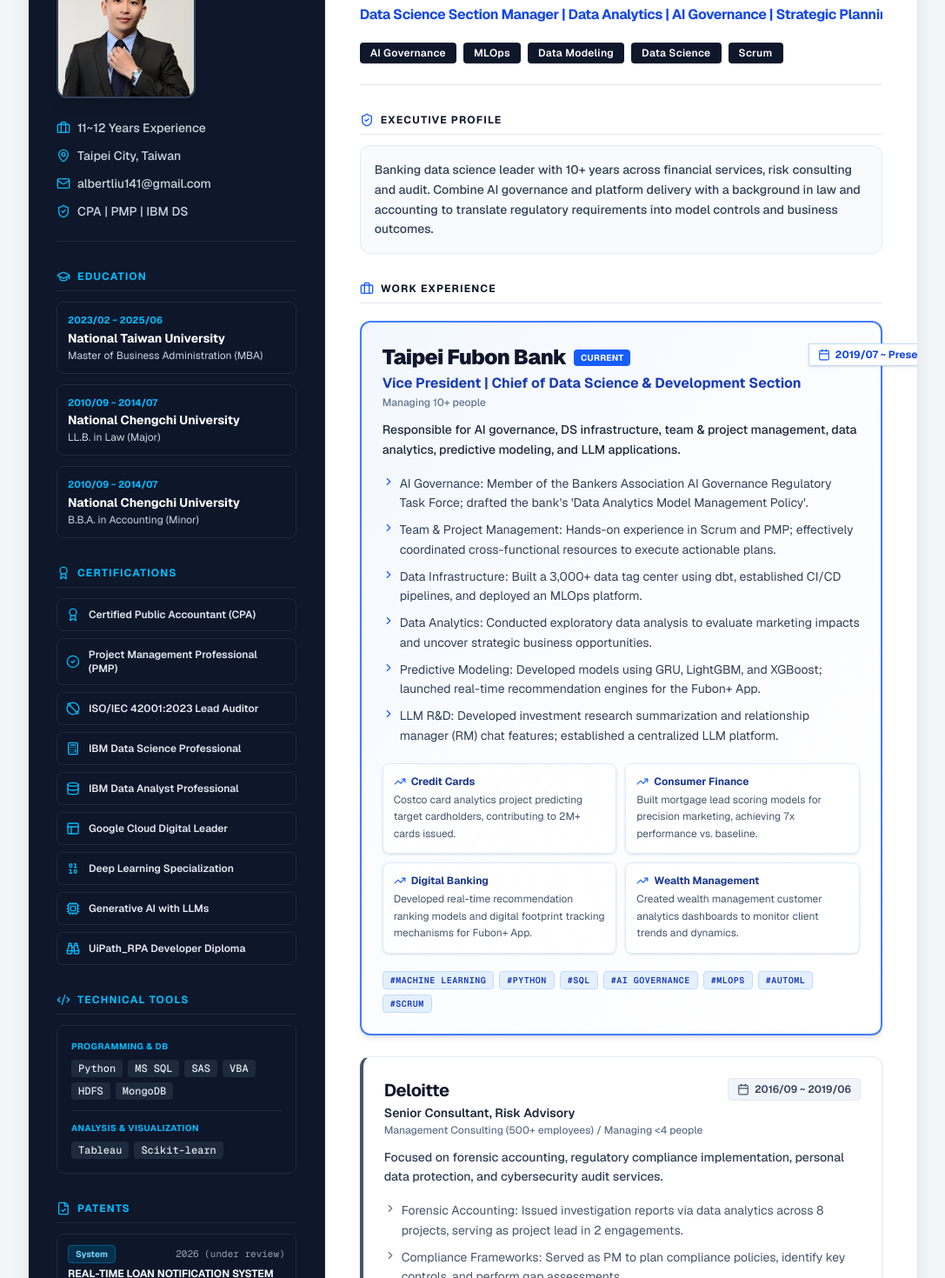
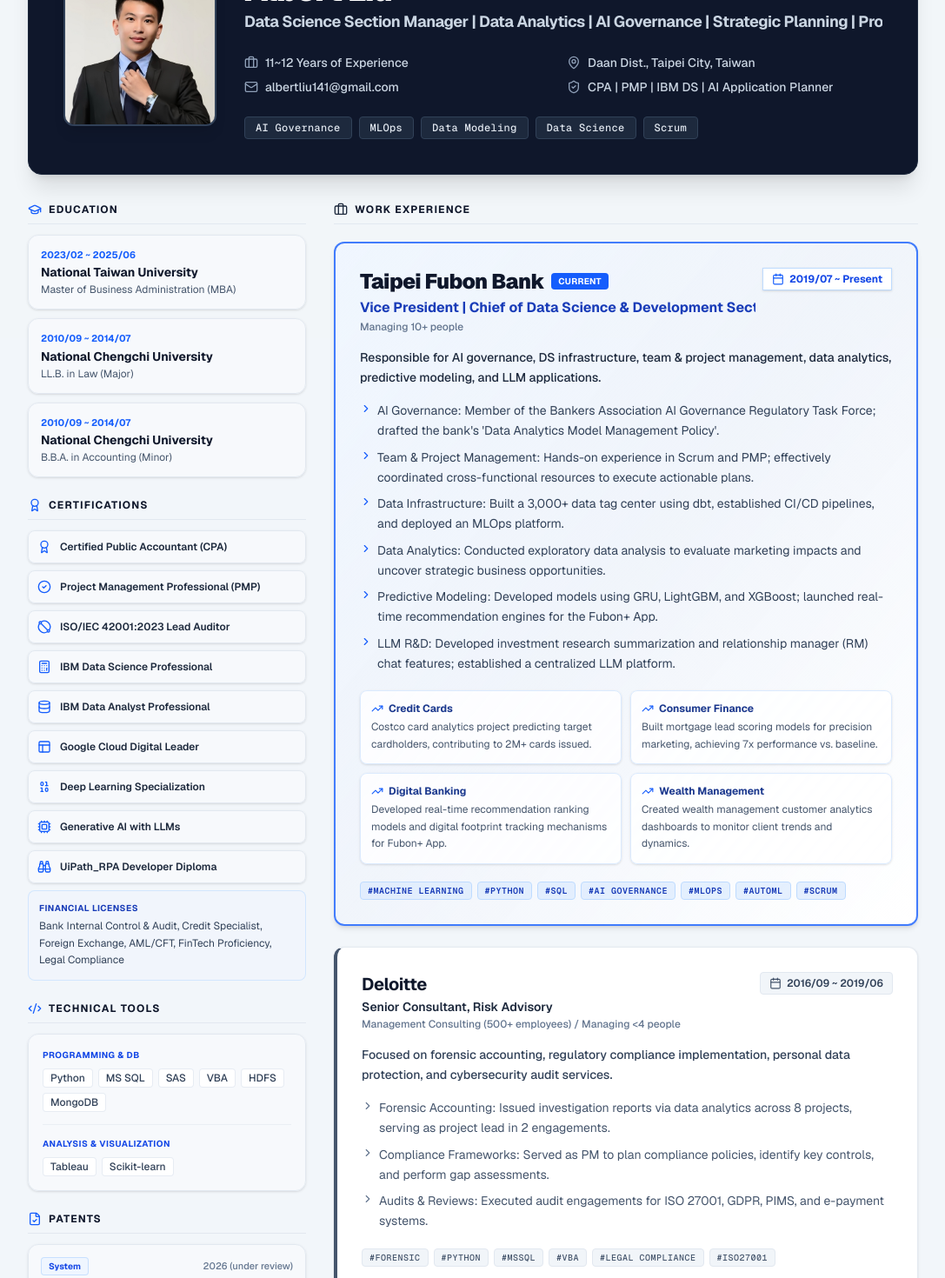
Before and after one commit to AlbertJLiu/resume_albert_eng, a Next.js app: page / in a window 1280 px wide. Shown: the part 120-1590 px from the top of the page at 87% size, without its empty margins (96-1183 px from the left). Built offline with nearby package versions, Linux system fonts and the light colour scheme.

Commit message:
update color version 13

```diff
--- a/app/page.js
+++ b/app/page.js
@@ -118,31 +118,29 @@
     }
   ];
 
-  // 側欄彩色 Icon (天藍色調)
+  // 證照 Icon 統一採用高質感藍色
   const certificates = [
-    { title: "Certified Public Accountant (CPA)", icon: <Award className="w-4 h-4 text-sky-400" /> },
-    { title: "Project Management Professional (PMP)", icon: <CheckCircle2 className="w-4 h-4 text-sky-400" /> },
-    { title: "ISO/IEC 42001:2023 Lead Auditor", icon: <Diameter className="w-4 h-4 text-sky-400" /> },
-    { title: "IBM Data Science Professional", icon: <Calculator className="w-4 h-4 text-sky-400" /> },
-    { title: "IBM Data Analyst Professional", icon: <Database className="w-4 h-4 text-sky-400" /> },
-    { title: "Google Cloud Digital Leader", icon: <Layout className="w-4 h-4 text-sky-400" /> },
-    { title: "Deep Learning Specialization", icon: <Binary className="w-4 h-4 text-sky-400" /> },
-    { title: "Generative AI with LLMs", icon: <Cpu className="w-4 h-4 text-sky-400" /> },
-    { title: "UiPath_RPA Developer Diploma", icon: <Binoculars className="w-4 h-4 text-sky-400" /> }
+    { title: "Certified Public Accountant (CPA)", icon: <Award className="w-4 h-4 text-blue-600" /> },
+    { title: "Project Management Professional (PMP)", icon: <CheckCircle2 className="w-4 h-4 text-blue-600" /> },
+    { title: "ISO/IEC 42001:2023 Lead Auditor", icon: <Diameter className="w-4 h-4 text-blue-600" /> },
+    { title: "IBM Data Science Professional", icon: <Calculator className="w-4 h-4 text-blue-600" /> },
+    { title: "IBM Data Analyst Professional", icon: <Database className="w-4 h-4 text-blue-600" /> },
+    { title: "Google Cloud Digital Leader", icon: <Layout className="w-4 h-4 text-blue-600" /> },
+    { title: "Deep Learning Specialization", icon: <Binary className="w-4 h-4 text-blue-600" /> },
+    { title: "Generative AI with LLMs", icon: <Cpu className="w-4 h-4 text-blue-600" /> },
+    { title: "UiPath_RPA Developer Diploma", icon: <Binoculars className="w-4 h-4 text-blue-600" /> }
   ];
 
   return (
-    <div className="min-h-screen bg-slate-100/90 py-10 px-4 md:px-8 font-sans text-slate-800 antialiased selection:bg-slate-900 selection:text-white">
-      <div className="max-w-5xl mx-auto bg-white shadow-xl rounded-2xl overflow-hidden border border-slate-200">
+    <div className="min-h-screen bg-slate-100/90 py-12 px-4 md:px-8 font-sans text-slate-800 antialiased selection:bg-slate-900 selection:text-white">
+      <div className="max-w-5xl mx-auto">
 
-        <div className="grid grid-cols-1 lg:grid-cols-12">
-
-          {/* 左側深色定錨 Side Column (占 4 欄) */}
-          <div className="lg:col-span-4 bg-[#0f172a] text-slate-100 p-6 md:p-8 space-y-8 border-r border-slate-800">
-
-            {/* 照片與個人聯絡資訊 */}
-            <div className="text-center lg:text-left">
-              <div className="w-36 h-36 md:w-40 md:h-40 mx-auto lg:mx-0 rounded-xl overflow-hidden border-2 border-slate-700 shadow-lg mb-6">
+        {/* 個人資料 Header: 深色高階 Banner */}
+        <header className="bg-slate-900 text-slate-100 rounded-2xl shadow-xl p-6 md:p-10 mb-8 border border-slate-800">
+          <div className="flex flex-col md:flex-row items-center md:items-start gap-8">
+            {/* Profile Image Container */}
+            <div className="relative shrink-0">
+              <div className="w-36 h-36 md:w-44 md:h-44 rounded-xl overflow-hidden border-2 border-slate-700 shadow-lg">
                 <img
                   src="/profile.jpg"
                   alt="Albert Profile"
@@ -150,34 +148,65 @@
                   onError={(e) => { e.currentTarget.src = "https://via.placeholder.com/200?text=Albert"; }}
                 />
               </div>
+            </div>
 
-              <div className="space-y-3 text-xs md:text-sm text-slate-300 font-medium border-b border-slate-800 pb-6">
-                <div className="flex items-center justify-center lg:justify-start">
-                  <Briefcase className="w-4 h-4 mr-2 text-sky-400 shrink-0" /> 11~12 Years Experience
-                </div>
-                <div className="flex items-center justify-center lg:justify-start">
-                  <MapPin className="w-4 h-4 mr-2 text-sky-400 shrink-0" /> Taipei City, Taiwan
-                </div>
-                <div className="flex items-center justify-center lg:justify-start">
-                  <Mail className="w-4 h-4 mr-2 text-sky-400 shrink-0" /> albertliu141@gmail.com
-                </div>
-                <div className="flex items-center justify-center lg:justify-start">
-                  <ShieldCheck className="w-4 h-4 mr-2 text-sky-400 shrink-0" /> CPA | PMP | IBM DS
+            {/* Basic Info */}
+            <div className="flex-1 text-center md:text-left min-w-0">
+              <div className="mb-3">
+                <h1 className="text-3xl md:text-4xl font-black text-white tracking-tight">Albert Liu</h1>
+
+                {/* 避免自動換行：whitespace-nowrap + overflow-x-auto */}
+                <div className="overflow-x-auto no-scrollbar py-1">
+                  <p className="text-base md:text-lg text-slate-300 font-bold tracking-tight leading-snug whitespace-nowrap">
+                    Data Science Section Manager | Data Analytics | AI Governance | Strategic Planning | Project Management
+                  </p>
                 </div>
               </div>
+
+              <div className="grid grid-cols-1 sm:grid-cols-2 gap-2 mt-5 text-xs md:text-sm text-slate-300 font-medium">
+                <div className="flex items-center justify-center md:justify-start">
+                  <Briefcase className="w-4 h-4 mr-2 text-slate-400 shrink-0" /> 11~12 Years of Experience
+                </div>
+                <div className="flex items-center justify-center md:justify-start">
+                  <MapPin className="w-4 h-4 mr-2 text-slate-400 shrink-0" /> Daan Dist., Taipei City, Taiwan
+                </div>
+                <div className="flex items-center justify-center md:justify-start">
+                  <Mail className="w-4 h-4 mr-2 text-slate-400 shrink-0" /> albertliu141@gmail.com
+                </div>
+                <div className="flex items-center justify-center md:justify-start">
+                  <ShieldCheck className="w-4 h-4 mr-2 text-slate-400 shrink-0" /> CPA | PMP | IBM DS | AI Application Planner
+                </div>
+              </div>
+
+              {/* 核心技能 Badge */}
+              <div className="mt-6 flex flex-wrap justify-center md:justify-start gap-2">
+                {["AI Governance", "MLOps", "Data Modeling", "Data Science", "Scrum"].map(skill => (
+                  <span key={skill} className="bg-slate-800 text-slate-200 border border-slate-700 px-3 py-1 rounded text-xs font-mono font-medium tracking-wide">
+                    {skill}
+                  </span>
+                ))}
+              </div>
             </div>
+          </div>
+        </header>
+
+        {/* 原本的雙欄架構 (1/3 左側欄 + 2/3 右側欄) */}
+        <div className="grid grid-cols-1 lg:grid-cols-3 gap-8">
+
+          {/* 左側欄位 (1/3 寬度): 方框採用 bg-slate-50/90 淺灰底，搭配藍色 Icon */}
+          <div className="lg:col-span-1 space-y-6">
 
             {/* Education */}
             <section>
-              <h2 className="text-xs font-bold uppercase tracking-widest text-sky-400 mb-3 flex items-center border-b border-slate-800 pb-2">
-                <GraduationCap className="w-4 h-4 mr-2 text-sky-400" /> Education
+              <h2 className="text-xs font-bold uppercase tracking-widest text-slate-900 mb-3 flex items-center border-b border-slate-200 pb-2">
+                <GraduationCap className="w-4 h-4 mr-2 text-blue-600" /> Education
               </h2>
-              <div className="space-y-3">
+              <div className="space-y-2.5">
                 {education.map((edu, i) => (
-                  <div key={i} className="p-3 rounded-lg bg-slate-900/90 border border-slate-800">
-                    <p className="text-[11px] font-bold text-sky-400 mb-0.5">{edu.period}</p>
-                    <h3 className="font-bold text-white text-xs md:text-sm">{edu.school}</h3>
-                    <p className="text-xs text-slate-300 mt-0.5">{edu.degree}</p>
+                  <div key={i} className="p-3.5 rounded-xl border border-slate-200 bg-slate-50/90 shadow-sm hover:border-blue-300 transition-colors">
+                    <p className="text-[11px] font-bold text-blue-600 mb-0.5">{edu.period}</p>
+                    <h3 className="font-bold text-slate-900 text-xs md:text-sm">{edu.school}</h3>
+                    <p className="text-xs text-slate-600 mt-0.5">{edu.degree}</p>
                   </div>
                 ))}
               </div>
@@ -185,39 +214,43 @@
 
             {/* Certifications */}
             <section>
-              <h2 className="text-xs font-bold uppercase tracking-widest text-sky-400 mb-3 flex items-center border-b border-slate-800 pb-2">
-                <Award className="w-4 h-4 mr-2 text-sky-400" /> Certifications
+              <h2 className="text-xs font-bold uppercase tracking-widest text-slate-900 mb-3 flex items-center border-b border-slate-200 pb-2">
+                <Award className="w-4 h-4 mr-2 text-blue-600" /> Certifications
               </h2>
               <div className="space-y-2">
                 {certificates.map((cert, i) => (
-                  <div key={i} className="flex items-center p-2.5 bg-slate-900/90 rounded-lg border border-slate-800">
+                  <div key={i} className="flex items-center p-2.5 bg-slate-50/90 rounded-lg border border-slate-200 shadow-sm hover:border-blue-300 transition-colors">
                     {cert.icon}
-                    <span className="ml-2.5 text-xs font-semibold text-slate-200">{cert.title}</span>
+                    <span className="ml-2.5 text-xs font-semibold text-slate-800">{cert.title}</span>
                   </div>
                 ))}
+                <div className="p-3 bg-blue-50/40 rounded-lg border border-blue-200/60">
+                  <p className="text-[10px] text-blue-800 font-bold uppercase tracking-wider mb-1">Financial Licenses</p>
+                  <p className="text-xs text-slate-700 leading-relaxed">Bank Internal Control & Audit, Credit Specialist, Foreign Exchange, AML/CFT, FinTech Proficiency, Legal Compliance</p>
+                </div>
               </div>
             </section>
 
             {/* Technical Tools */}
             <section>
-              <h2 className="text-xs font-bold uppercase tracking-widest text-sky-400 mb-3 flex items-center border-b border-slate-800 pb-2">
-                <Code2 className="w-4 h-4 mr-2 text-sky-400" /> Technical Tools
+              <h2 className="text-xs font-bold uppercase tracking-widest text-slate-900 mb-3 flex items-center border-b border-slate-200 pb-2">
+                <Code2 className="w-4 h-4 mr-2 text-blue-600" /> Technical Tools
               </h2>
-              <div className="bg-slate-900/90 p-4 rounded-lg border border-slate-800 space-y-3">
+              <div className="bg-slate-50/90 p-4 rounded-xl border border-slate-200 shadow-sm space-y-3.5">
                 <div>
-                  <p className="text-[10px] font-bold text-sky-400 uppercase mb-2 tracking-wider">Programming & DB</p>
+                  <p className="text-[10px] font-bold text-blue-700 uppercase mb-2 tracking-wider">Programming & DB</p>
                   <div className="flex flex-wrap gap-1.5">
                     {["Python", "MS SQL", "SAS", "VBA", "HDFS", "MongoDB"].map(t => (
-                      <span key={t} className="px-2 py-0.5 bg-slate-800 rounded text-xs font-mono font-medium text-slate-200">{t}</span>
+                      <span key={t} className="px-2 py-0.5 bg-white border border-slate-200/80 rounded text-xs font-medium text-slate-700">{t}</span>
                     ))}
                   </div>
                 </div>
-                <hr className="border-slate-800" />
+                <hr className="border-slate-200/60" />
                 <div>
-                  <p className="text-[10px] font-bold text-sky-400 uppercase mb-2 tracking-wider">Analysis & Visualization</p>
+                  <p className="text-[10px] font-bold text-blue-700 uppercase mb-2 tracking-wider">Analysis & Visualization</p>
                   <div className="flex flex-wrap gap-1.5">
                     {["Tableau", "Scikit-learn"].map(t => (
-                      <span key={t} className="px-2 py-0.5 bg-slate-800 rounded text-xs font-mono font-medium text-slate-200">{t}</span>
+                      <span key={t} className="px-2 py-0.5 bg-white border border-slate-200/80 rounded text-xs font-medium text-slate-700">{t}</span>
                     ))}
                   </div>
                 </div>
@@ -226,19 +259,19 @@
 
             {/* Patents Section */}
             <section>
-              <h2 className="text-xs font-bold uppercase tracking-widest text-sky-400 mb-3 flex items-center border-b border-slate-800 pb-2">
-                <FileCheck className="w-4 h-4 mr-2 text-sky-400" /> Patents
+              <h2 className="text-xs font-bold uppercase tracking-widest text-slate-900 mb-3 flex items-center border-b border-slate-200 pb-2">
+                <FileCheck className="w-4 h-4 mr-2 text-blue-600" /> Patents
               </h2>
               <div className="space-y-2">
                 {patents.map((item, i) => (
-                  <div key={i} className="bg-slate-900/90 p-3 rounded-lg border border-slate-800">
-                    <div className="flex items-center justify-between mb-1">
-                      <span className="text-[10px] font-bold bg-sky-950 text-sky-300 px-2 py-0.5 rounded border border-sky-800">
+                  <div key={i} className="bg-slate-50/90 p-3.5 rounded-xl border border-slate-200 shadow-sm hover:border-blue-300 transition-colors">
+                    <div className="flex items-center justify-between mb-1.5">
+                      <span className="text-[10px] font-bold bg-blue-50 text-blue-700 px-2 py-0.5 rounded border border-blue-200/80">
                         {item.type}
                       </span>
-                      <span className="text-[11px] text-slate-400 font-mono">{item.year}</span>
+                      <span className="text-[11px] text-slate-500 font-medium">{item.year}</span>
                     </div>
-                    <h3 className="font-bold text-slate-100 text-xs leading-snug">{item.title}</h3>
+                    <h3 className="font-bold text-slate-900 text-xs leading-snug">{item.title}</h3>
                   </div>
                 ))}
               </div>
@@ -246,44 +279,13 @@
 
           </div>
 
-          {/* 右側主內容 Main Column (占 8 欄) */}
-          <div className="lg:col-span-8 p-6 md:p-10 bg-white space-y-8">
-
-            {/* Header: 姓名與不換行標題 */}
-            <header className="border-b border-slate-200 pb-6">
-              <h1 className="text-4xl font-black text-slate-900 tracking-tight">Albert Liu</h1>
-
-              {/* 避免自動換行控制項：whitespace-nowrap + overflow-x-auto */}
-              <div className="overflow-x-auto no-scrollbar py-1">
-                <p className="text-sm md:text-base text-blue-700 font-bold tracking-tight whitespace-nowrap">
-                  Data Science Section Manager | Data Analytics | AI Governance | Strategic Planning | Project Management
-                </p>
-              </div>
-
-              {/* 關鍵 Skills 標籤 */}
-              <div className="mt-4 flex flex-wrap gap-2">
-                {["AI Governance", "MLOps", "Data Modeling", "Data Science", "Scrum"].map(skill => (
-                  <span key={skill} className="bg-slate-900 text-white px-3 py-1 rounded text-xs font-semibold tracking-wide">
-                    {skill}
-                  </span>
-                ))}
-              </div>
-            </header>
-
-            {/* Executive Profile Summary */}
-            <section>
-              <h2 className="text-xs font-bold uppercase tracking-widest text-slate-900 mb-3 flex items-center border-b border-slate-200 pb-2">
-                <ShieldCheck className="w-4 h-4 mr-2 text-blue-600" /> Executive Profile
-              </h2>
-              <p className="text-xs md:text-sm text-slate-700 font-medium leading-relaxed bg-slate-50 p-4 rounded-xl border border-slate-200/80">
-                Banking data science leader with 10+ years across financial services, risk consulting and audit. Combine AI governance and platform delivery with a background in law and accounting to translate regulatory requirements into model controls and business outcomes.
-              </p>
-            </section>
+          {/* 右側欄位 (2/3 寬度): 工作經歷 */}
+          <div className="lg:col-span-2 space-y-8">
 
             {/* Work Experience */}
             <section>
               <h2 className="text-xs font-bold uppercase tracking-widest text-slate-900 mb-5 flex items-center border-b border-slate-200 pb-2">
-                <Briefcase className="w-4 h-4 mr-2 text-blue-600" /> Work Experience
+                <Briefcase className="w-4 h-4 mr-2 text-slate-800" /> Work Experience
               </h2>
               <div className="space-y-6">
                 {experiences.map((exp, idx) => {
@@ -293,17 +295,17 @@
                   return (
                     <div key={idx} className="relative">
 
-                      {/* 1. 現任經歷 (Taipei Fubon Bank): 微藍漸層 + 藍實線 Accent */}
+                      {/* 1. 現任經歷 (Taipei Fubon Bank): 藍紫微漸層 + 藍實線 Accent */}
                       {isLatest && (
-                        <div className="bg-gradient-to-br from-blue-50/80 via-indigo-50/20 to-white p-6 rounded-xl border-2 border-blue-600/80 shadow-md">
-                          <div className="flex flex-col md:flex-row justify-between items-start gap-2 mb-3">
-                            <div>
+                        <div className="bg-gradient-to-br from-blue-50/90 via-indigo-50/30 to-white p-6 md:p-7 rounded-xl border-2 border-blue-600/80 shadow-md">
+                          <div className="flex flex-col md:flex-row justify-between items-start gap-2 mb-4">
+                            <div className="min-w-0 flex-1">
                               <div className="flex items-center gap-2">
                                 <h3 className="text-xl md:text-2xl font-black text-slate-900 tracking-tight">{exp.company}</h3>
-                                <span className="bg-blue-600 text-white text-[10px] font-bold px-2 py-0.5 rounded tracking-wide">CURRENT</span>
+                                <span className="bg-blue-600 text-white text-[10px] font-bold px-2 py-0.5 rounded tracking-wide shrink-0">CURRENT</span>
                               </div>
 
-                              {/* 防止職稱被自動換行：whitespace-nowrap + overflow-x-auto */}
+                              {/* 避免職稱自動換行：whitespace-nowrap + overflow-x-auto */}
                               <div className="overflow-x-auto no-scrollbar max-w-full">
                                 <p className="text-blue-800 font-bold text-sm md:text-base mt-0.5 whitespace-nowrap">
                                   {exp.role}
@@ -354,11 +356,12 @@
 
                       {/* 2. 第二階段經歷 (Deloitte): 白底 + 鋼灰 Accent 邊條 */}
                       {isSecond && (
-                        <div className="bg-white p-6 rounded-xl border border-slate-200/90 border-l-4 border-l-slate-600 shadow-sm">
-                          <div className="flex flex-col md:flex-row justify-between items-start gap-2 mb-3">
-                            <div>
+                        <div className="bg-white p-6 md:p-7 rounded-xl border border-slate-200/90 border-l-4 border-l-slate-600 shadow-sm">
+                          <div className="flex flex-col md:flex-row justify-between items-start gap-2 mb-4">
+                            <div className="min-w-0 flex-1">
                               <h3 className="text-xl font-bold text-slate-900 tracking-tight">{exp.company}</h3>
 
+                              {/* 避免職稱自動換行 */}
                               <div className="overflow-x-auto no-scrollbar max-w-full">
                                 <p className="text-slate-800 font-semibold text-sm mt-0.5 whitespace-nowrap">
                                   {exp.role}
@@ -398,9 +401,10 @@
                       {!isLatest && !isSecond && (
                         <div className="bg-slate-50/80 p-5 md:p-6 rounded-xl border border-slate-200/80 border-l-4 border-l-slate-400">
                           <div className="flex flex-col md:flex-row justify-between items-start gap-2 mb-3">
-                            <div>
+                            <div className="min-w-0 flex-1">
                               <h3 className="text-lg font-bold text-slate-800 tracking-tight">{exp.company}</h3>
 
+                              {/* 避免職稱自動換行 */}
                               <div className="overflow-x-auto no-scrollbar max-w-full">
                                 <p className="text-slate-700 font-semibold text-xs md:text-sm mt-0.5 whitespace-nowrap">
                                   {exp.role}
@@ -446,7 +450,7 @@
 
         </div>
 
-        <footer className="text-center text-slate-400 text-xs py-6 bg-slate-50 border-t border-slate-200">
+        <footer className="text-center text-slate-400 text-xs mt-16 pb-8">
           <p>© 2026 Albert - Professional Portfolio Profile</p>
         </footer>
       </div>
```
